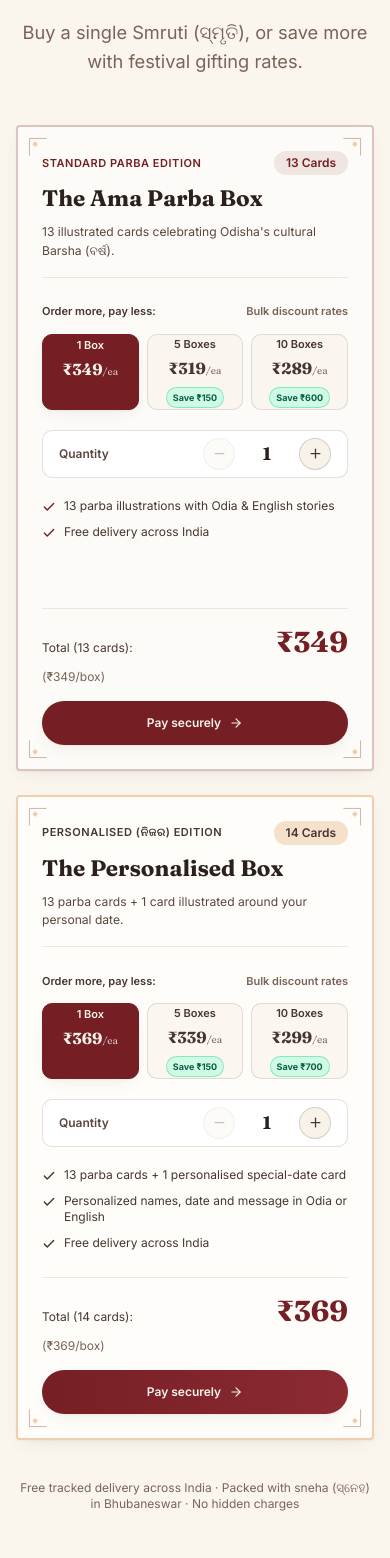
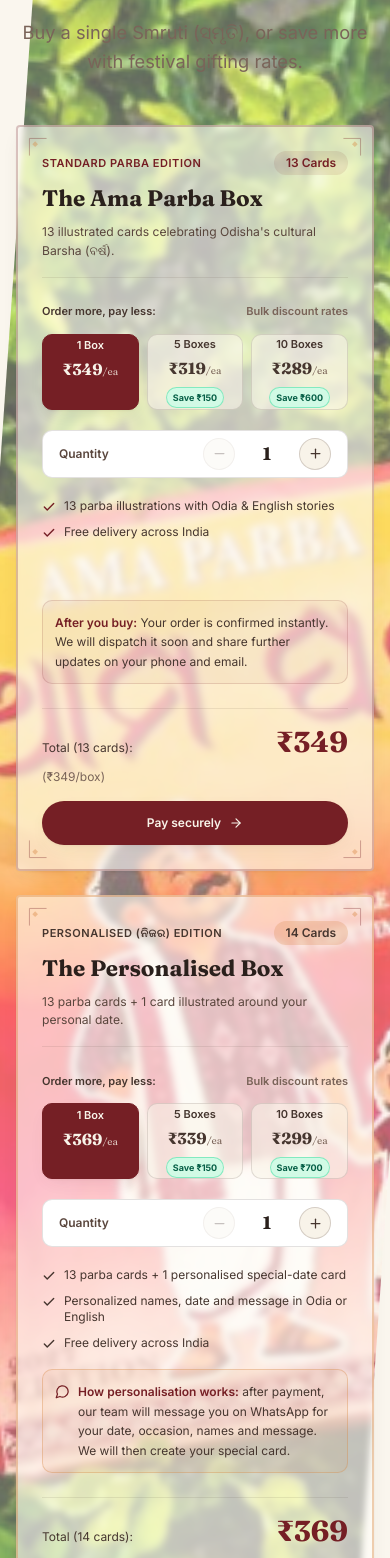
Before and after one commit to iamdevvyasa/ama_parba_2027, a Next.js app: page / in a window 390 px wide. Shown: the part 3040-4598 px from the top of the page. Built offline with nearby package versions, Linux system fonts and the light colour scheme; a web font is replaced by a local one.

Commit message:
Refine checkout confirmation and product presentation
Co-authored-by: Copilot <223556219+Copilot@users.noreply.github.com>

```diff
--- a/src/components/layout/Header.tsx
+++ b/src/components/layout/Header.tsx
@@ -1,6 +1,7 @@
 "use client";
 
 import { useEffect, useState } from "react";
+import { usePathname } from "next/navigation";
 import {
   AnimatePresence,
   motion,
@@ -16,6 +17,7 @@ import { cn } from "@/lib/utils";
 import { Logo } from "./Logo";
 
 export function Header() {
+  const pathname = usePathname();
   const [scrolled, setScrolled] = useState(false);
   const [open, setOpen] = useState(false);
   const { scrollY } = useScroll();
@@ -38,6 +40,16 @@ export function Header() {
     window.addEventListener("keydown", onKey);
     return () => window.removeEventListener("keydown", onKey);
   }, [open]);
+
+  if (pathname.startsWith("/admin")) {
+    return (
+      <header className="sticky top-0 z-40 w-full border-b border-earth/10 bg-ivory/95 backdrop-blur-md">
+        <div className="shell-wide flex h-[var(--header-h)] items-center">
+          <Logo />
+        </div>
+      </header>
+    );
+  }
 
   return (
     <>
--- a/src/components/products/Payment.tsx
+++ b/src/components/products/Payment.tsx
@@ -1,7 +1,8 @@
 "use client";
 
 import { useState } from "react";
-import { ArrowRight, Check, Minus, Plus } from "lucide-react";
+import Image from "next/image";
+import { ArrowRight, Check, CheckCircle2, MessageCircle, Minus, Plus, X } from "lucide-react";
 import { SambalpuriBorder } from "@/components/ui/SambalpuriBorder";
 import { SectionHeading } from "@/components/ui/SectionHeading";
 import { formatINR } from "@/lib/utils";
@@ -114,7 +115,10 @@ export function Payment() {
             setPaymentState({
               variant,
               status: "success",
-              message: "Payment received. We will contact you shortly for delivery details.",
+              message:
+                variant === "standard"
+                  ? "Your order is confirmed. It will be dispatched soon, and further updates will be shared on your phone and email."
+                  : "Your payment is confirmed. Our team will message you on WhatsApp for the personalisation details.",
             });
           } catch (error) {
             setPaymentState({
@@ -153,6 +157,15 @@ export function Payment() {
 
   return (
     <section id="pricing" className="relative overflow-hidden bg-[#FAF6EE] py-section">
+      <div aria-hidden className="pointer-events-none absolute inset-0">
+        <Image
+          src="/images/ama-parba-product.jpg"
+          alt=""
+          fill
+          sizes="100vw"
+          className="scale-[1.12] rotate-[4deg] object-cover opacity-60 saturate-100"
+        />
+      </div>
       <SambalpuriBorder className="absolute inset-x-0 top-0 z-10" />
 
       <div className="shell relative z-10">
@@ -167,7 +180,7 @@ export function Payment() {
         <div className="mt-12 flex justify-center">
           <div className="grid w-full max-w-4xl gap-6 md:grid-cols-2">
             {/* ================= 1. STANDARD BOX ================= */}
-            <div className="relative flex flex-col justify-between rounded-card border-2 border-maroon/25 bg-[#FDFBF7] p-6 shadow-soft sm:p-7">
+            <div className="relative flex flex-col justify-between rounded-card border-2 border-maroon/25 bg-[#FDFBF7]/60 p-6 shadow-soft backdrop-blur-[3px] sm:p-7">
               <OdiaCornerMotif position="tl" />
               <OdiaCornerMotif position="tr" />
               <OdiaCornerMotif position="bl" />
@@ -293,6 +306,11 @@ export function Payment() {
                     <span>Free delivery across India</span>
                   </li>
                 </ul>
+                <div className="mt-4 rounded-panel border border-maroon/15 bg-maroon/[0.04] px-3 py-3 text-xs leading-relaxed text-earth-700">
+                  <span className="font-semibold text-maroon">After you buy:</span> Your order is
+                  confirmed instantly. We will dispatch it soon and share further updates on your
+                  phone and email.
+                </div>
               </div>
 
               {/* Total & Action */}
@@ -344,7 +362,7 @@ export function Payment() {
             </div>
 
             {/* ================= 2. PERSONALISED BOX ================= */}
-            <div className="relative flex flex-col justify-between rounded-card border-2 border-saffron/40 bg-[#FFFDF9] p-6 shadow-soft sm:p-7">
+            <div className="relative flex flex-col justify-between rounded-card border-2 border-saffron/40 bg-[#FFFDF9]/60 p-6 shadow-soft backdrop-blur-[3px] sm:p-7">
               <OdiaCornerMotif position="tl" />
               <OdiaCornerMotif position="tr" />
               <OdiaCornerMotif position="bl" />
@@ -474,6 +492,14 @@ export function Payment() {
                     <span>Free delivery across India</span>
                   </li>
                 </ul>
+                <div className="mt-4 flex gap-2 rounded-panel border border-saffron/35 bg-saffron/[0.08] px-3 py-3 text-xs leading-relaxed text-earth-700">
+                  <MessageCircle size={15} className="mt-0.5 shrink-0 text-maroon" />
+                  <span>
+                    <span className="font-semibold text-maroon">How personalisation works:</span>{" "}
+                    after payment, our team will message you on WhatsApp for your date, occasion,
+                    names and message. We will then create your special card.
+                  </span>
+                </div>
               </div>
 
               {/* Total & Action */}
@@ -609,6 +635,58 @@ export function Payment() {
           </form>
         </div>
       )}
+      {paymentState?.status === "success" && (
+        <div
+          className="fixed inset-0 z-[60] grid place-items-center bg-earth-900/70 p-4"
+          role="dialog"
+          aria-modal="true"
+          aria-labelledby="payment-success-title"
+        >
+          <div className="relative w-full max-w-md overflow-hidden rounded-card bg-[#FDFBF7] p-7 text-center shadow-lift sm:p-9">
+            <button
+              type="button"
+              onClick={() => setPaymentState(null)}
+              className="absolute right-4 top-4 rounded-full p-2 text-earth-500 transition-colors hover:bg-earth/10 hover:text-earth-900"
+              aria-label="Close payment confirmation"
+            >
+              <X size={18} />
+            </button>
+            <div className="mx-auto grid h-16 w-16 place-items-center rounded-full bg-emerald-100 text-emerald-700">
+              <CheckCircle2 size={36} strokeWidth={2} />
+            </div>
+            <p className="mt-5 font-sans text-xs font-semibold uppercase tracking-[0.18em] text-maroon">
+              Payment successful
+            </p>
+            <h2 id="payment-success-title" className="mt-2 font-display text-3xl font-bold text-earth-900">
+              Thank you for choosing Ama Parba
+            </h2>
+            <p className="mt-3 text-sm leading-relaxed text-earth-600">{paymentState.message}</p>
+            {paymentState.variant === "customised" && (
+              <div className="mt-5 flex items-center gap-3 rounded-panel bg-saffron/[0.1] px-4 py-3 text-left text-xs leading-relaxed text-earth-700">
+                <MessageCircle size={20} className="shrink-0 text-maroon" />
+                <span>
+                  Please keep your phone available. Our WhatsApp message will contain the next
+                  personalisation steps.
+                </span>
+              </div>
+            )}
+            {paymentState.variant === "standard" && (
+              <div className="mt-5 rounded-panel bg-maroon/[0.05] px-4 py-3 text-left text-xs leading-relaxed text-earth-700">
+                <span className="font-semibold text-maroon">What happens next?</span> We will
+                dispatch your order soon and share further information through your phone number
+                and email.
+              </div>
+            )}
+            <button
+              type="button"
+              onClick={() => setPaymentState(null)}
+              className="mt-6 min-h-11 w-full rounded-pill bg-maroon px-5 font-sans text-sm font-semibold text-ivory transition-colors hover:bg-maroon-600"
+            >
+              Continue exploring
+            </button>
+          </div>
+        </div>
+      )}
     </section>
   );
 }
```
Also changed, not shown: public/images/ama-parba-product.jpg (added).
